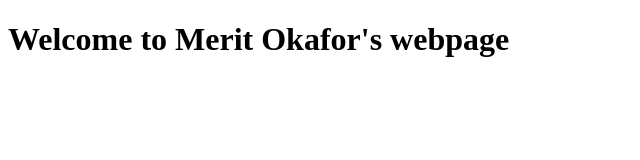
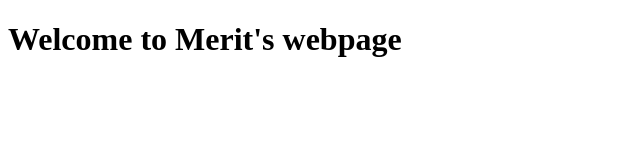
Before and after one commit to Babeaward/my-first-commit, a plain HTML site: page index.html in a window 1280 px wide. Shown: the whole page, without its empty margins (0-640 px from the left). Drawn offline with Linux system fonts and the light colour scheme.

Commit message:
Assignment one

```diff
--- a/index.html
+++ b/index.html
@@ -8,6 +8,6 @@
   <title>Document</title>
 </head>
 <body>
-  <h1>Welcome to Merit Okafor's webpage</h1>
+  <h1>Welcome to Merit's webpage</h1>
 </body>
 </html>
```
